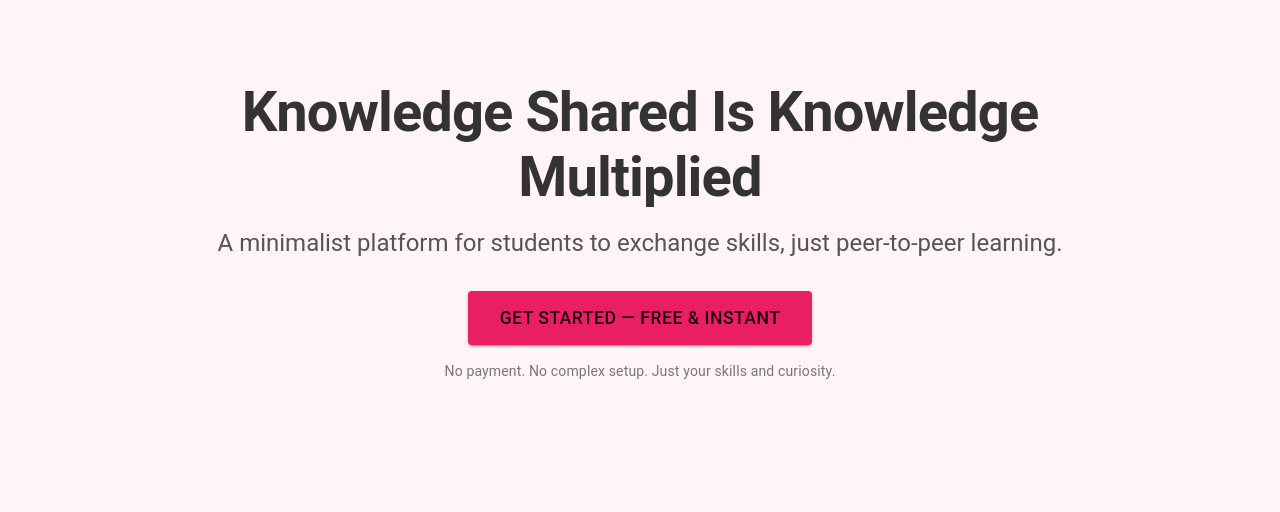
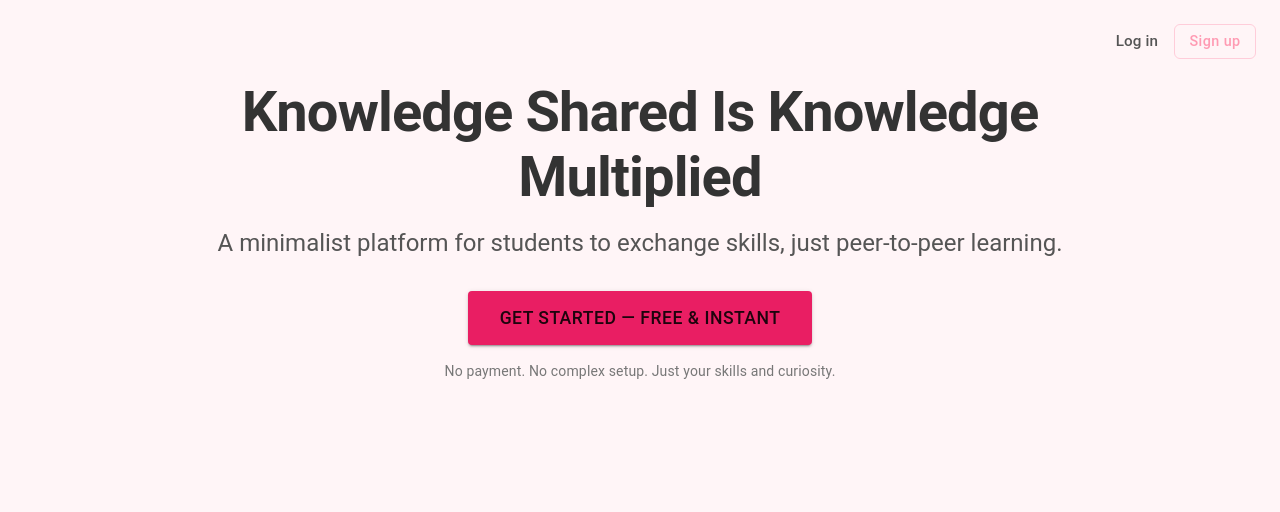
Before and after one commit to Nelyrma/KnowX_project, a React (Create React App) app in the folder knowx-front/: page / in a window 1280 px wide. Shown: the top 512 px of the page. Built offline with nearby package versions, Linux system fonts and the light colour scheme.

Commit message:
Add the login and signup butons on the landing page

```diff
--- a/knowx-front/src/LandingPage.jsx
+++ b/knowx-front/src/LandingPage.jsx
@@ -32,8 +32,61 @@ const LandingPage = () => {
         flexDirection: 'column',
       }}
     >
-      {/* Hero */}
+      {/* Top-right auth links */}
       <Box
+        sx={{
+          position: 'absolute',
+          top: 24,
+          right: 24,
+          display: 'flex',
+          gap: 2,
+          alignItems: 'center',
+        }}
+      >
+        {/* Log in — text link */}
+        <Typography
+          component="a"
+          href="/login"
+          sx={{
+            color: '#555',
+            textDecoration: 'none',
+            fontWeight: 500,
+            fontSize: '0.95rem',
+            '&:hover': {
+              color: theme.palette.primary.main,
+              textDecoration: 'underline',
+            },
+          }}
+        >
+          Log in
+        </Typography>
+
+        {/* Sign up — subtle button */}
+        <Button
+          href="/signup"
+          variant="outlined"
+          size="small"
+          sx={{
+            borderColor: theme.palette.primary.light,
+            color: theme.palette.primary.main,
+            textTransform: 'none',
+            fontWeight: 500,
+            fontSize: '0.9rem',
+            px: 1.8,
+            py: 0.5,
+            borderRadius: '6px',
+            '&:hover': {
+              borderColor: theme.palette.primary.main,
+              backgroundColor: theme.palette.primary.light,
+            },
+          }}
+        >
+          Sign up
+        </Button>
+      </Box>
+
+    {/* Hero */}
+    <Box
         sx={{
           py: { xs: 6, md: 10 },
           textAlign: 'center',
```
